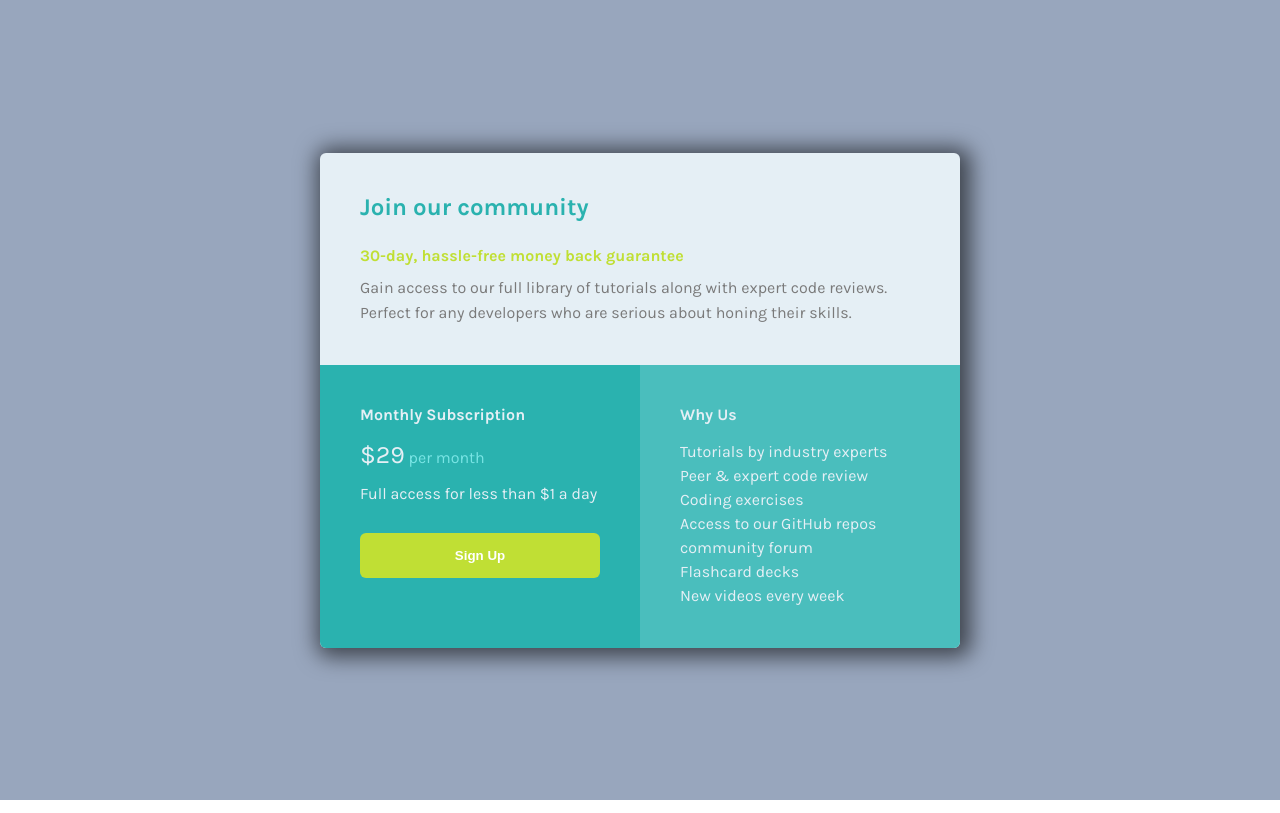
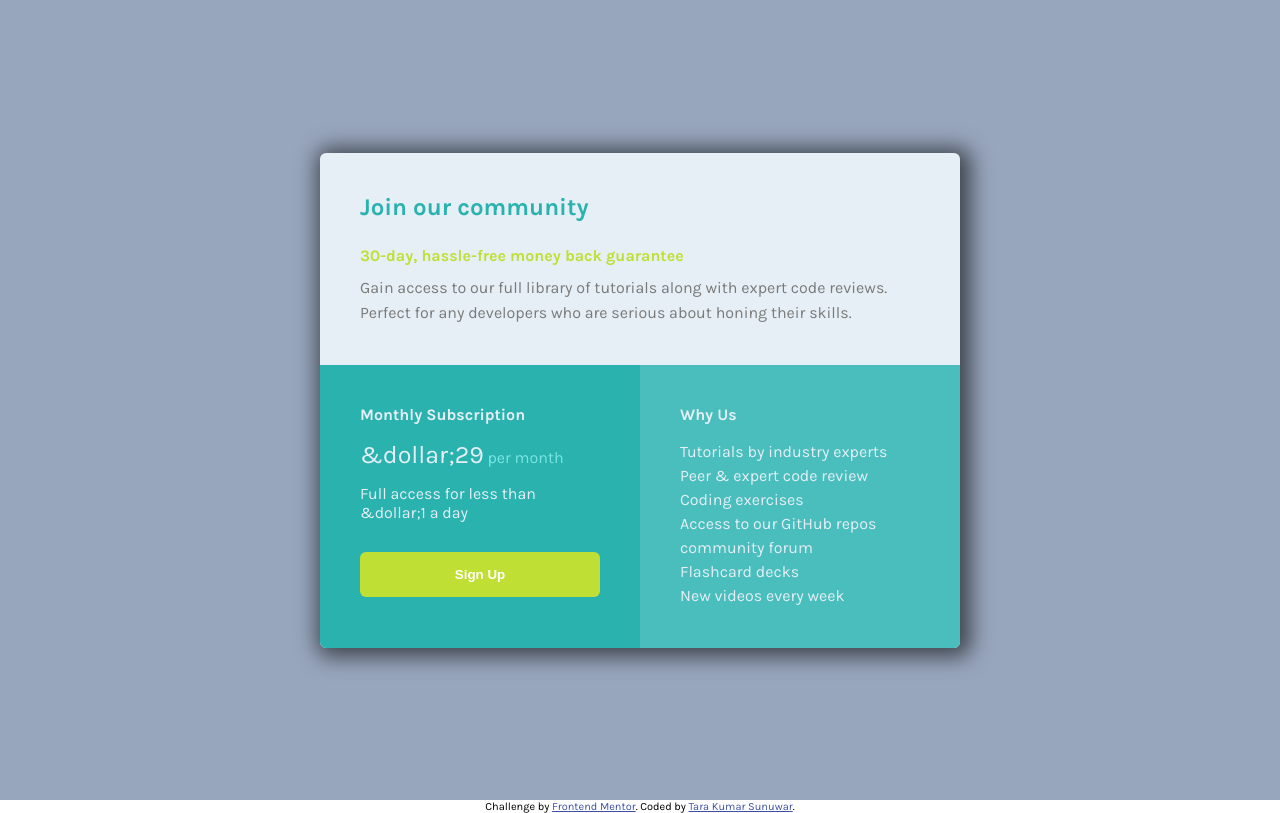
Before and after one commit to bipurna/frontend-mentor-io-singleprice-grid-component, a React (Create React App) app: page / in a window 1280 px wide. Built offline with nearby package versions, Linux system fonts and the light colour scheme.

Commit message:
changes made

```diff
--- a/public/index.html
+++ b/public/index.html
@@ -10,34 +10,23 @@
       content="Web site created using create-react-app"
     />
     <link rel="apple-touch-icon" href="%PUBLIC_URL%/logo192.png" />
-    <!--
-      manifest.json provides metadata used when your web app is installed on a
-      user's mobile device or desktop. See https://developers.google.com/web/fundamentals/web-app-manifest/
-    -->
+
     <link rel="manifest" href="%PUBLIC_URL%/manifest.json" />
-    <!--
-      Notice the use of %PUBLIC_URL% in the tags above.
-      It will be replaced with the URL of the `public` folder during the build.
-      Only files inside the `public` folder can be referenced from the HTML.
 
-      Unlike "/favicon.ico" or "favicon.ico", "%PUBLIC_URL%/favicon.ico" will
-      work correctly both with client-side routing and a non-root public URL.
-      Learn how to configure a non-root public URL by running `npm run build`.
-    -->
-    <title>frontend mentor io single price component</title>
+    <title>Frontend Mentor | Single Price Grid Component</title>
+    <style>
+      .attribution { font-size: 11px; text-align: center; }
+      .attribution a { color: hsl(228, 45%, 44%); }
+    </style>
   </head>
   <body>
     <noscript>You need to enable JavaScript to run this app.</noscript>
     <div id="root"></div>
-    <!--
-      This HTML file is a template.
-      If you open it directly in the browser, you will see an empty page.
-
-      You can add webfonts, meta tags, or analytics to this file.
-      The build step will place the bundled scripts into the <body> tag.
-
-      To begin the development, run `npm start` or `yarn start`.
-      To create a production bundle, use `npm run build` or `yarn build`.
-    -->
+    <footer>
+      <p class="attribution">
+        Challenge by <a href="https://www.frontendmentor.io?ref=challenge" target="_blank">Frontend Mentor</a>.
+        Coded by <a href="https://www.tarakumarsunuwar.com.np">Tara Kumar Sunuwar</a>.
+      </p>
+    </footer>
   </body>
 </html>
--- a/src/components/Card/Card.jsx
+++ b/src/components/Card/Card.jsx
@@ -18,16 +18,16 @@ function Card() {
         <div className="Card__bottom-left">
           <h4>Monthly Subscription</h4>
           <p className="price">
-            <span>$29</span> per month
+            <span>&dollar;29</span> per month
           </p>
-          <p>Full access for less than $1 a day</p>
+          <p>Full access for less than &dollar;1 a day</p>
           <button>Sign Up</button>
         </div>
         <div className="Card__bottom-right-why">
           <h4>Why Us</h4>
           <div className="Card__Why">
             <p>Tutorials by industry experts</p>
-            <p>Peer & expert code review</p>
+            <p>Peer &amp; expert code review</p>
             <p>Coding exercises</p>
             <p>Access to our GitHub repos</p>
             <p>community forum</p>
```
Also changed, not shown: public/favicon-32x32.png (added).
